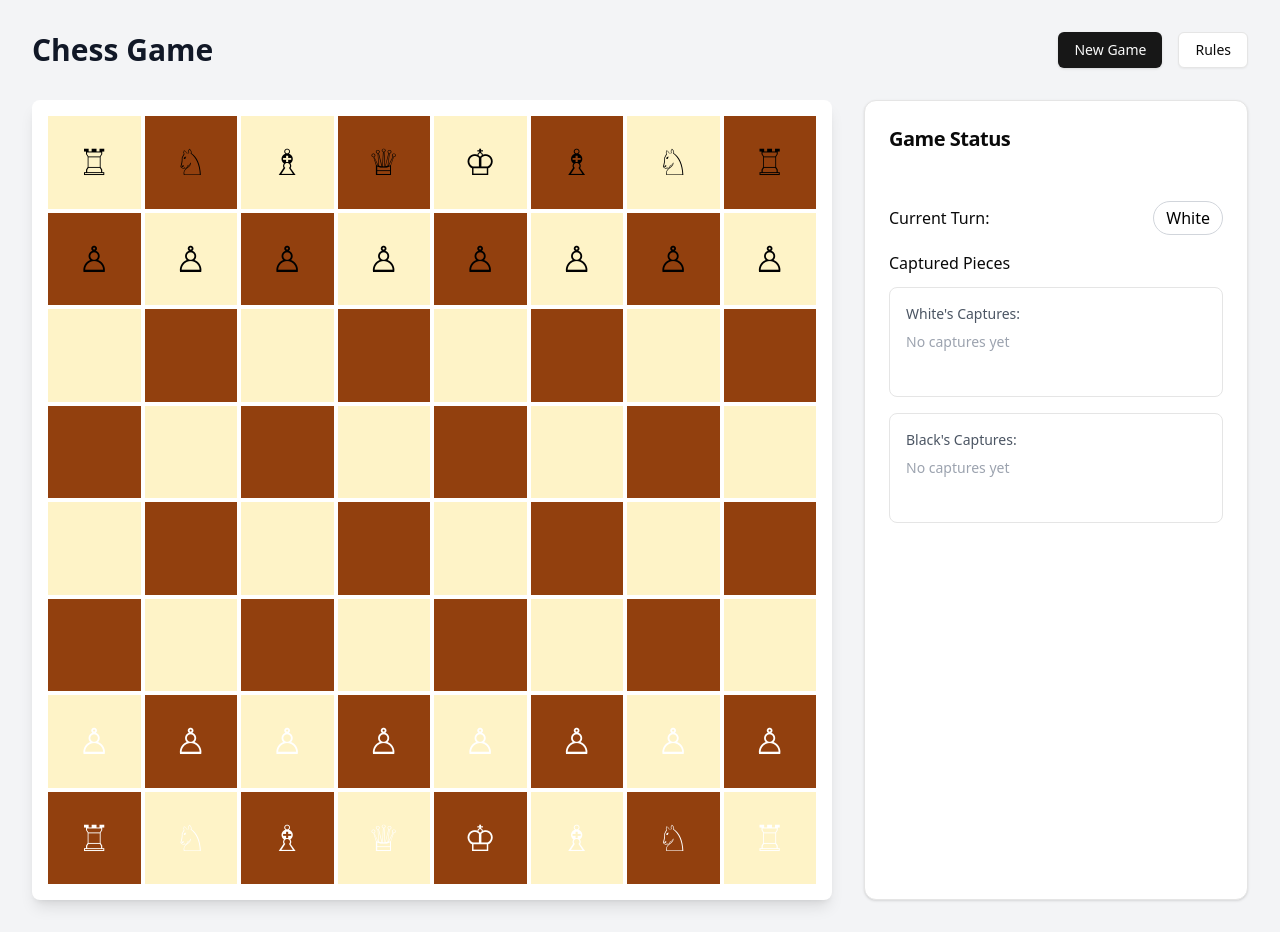
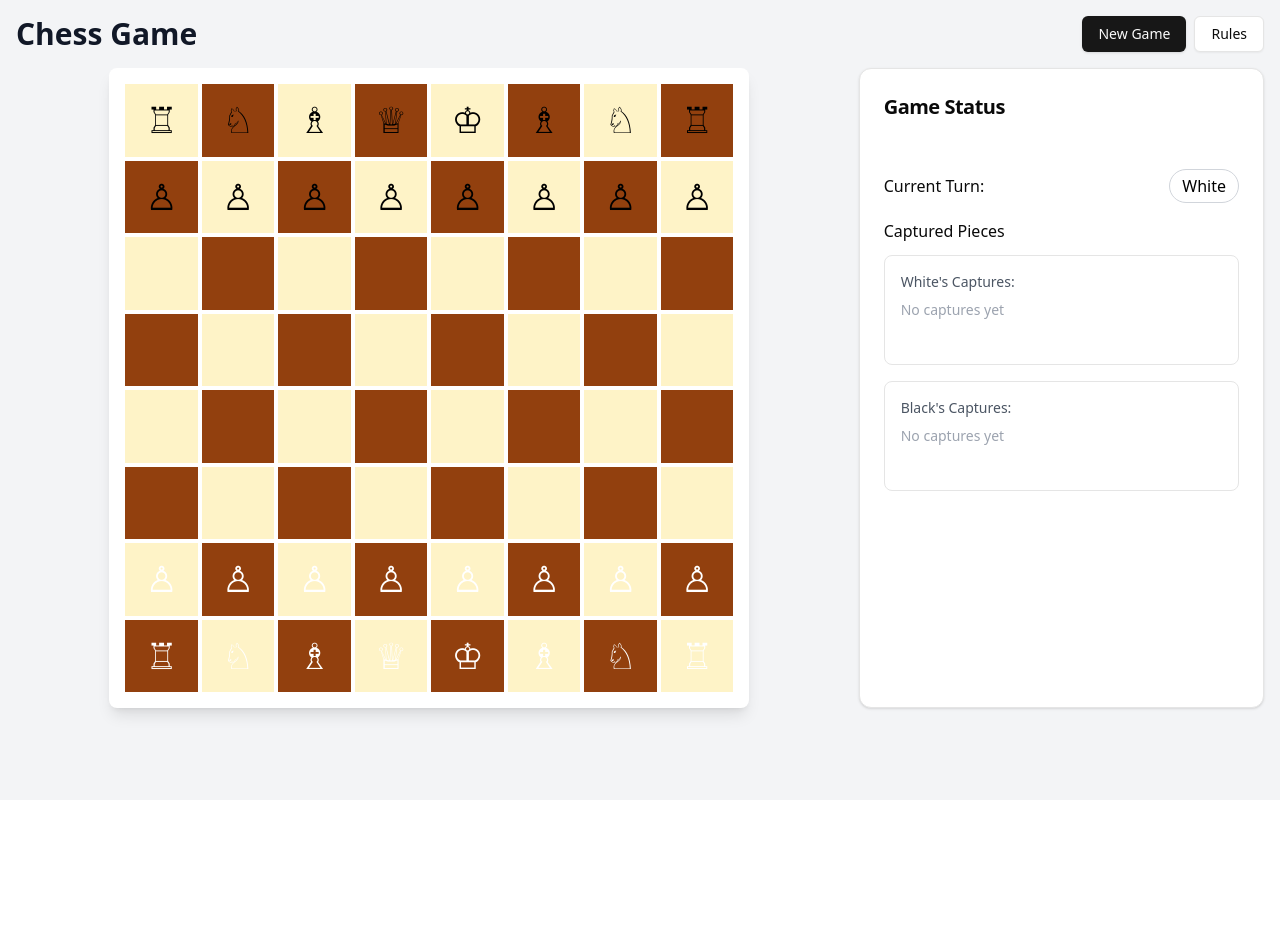
Before and after one commit to rahuljassal/Chess-Game, a React (Vite) app: page / in a window 1280 px wide. After the commit the page ends 800 px from the top, so only its background shows below. Built offline with nearby package versions, Linux system fonts and the light colour scheme.

Commit message:
REF : refactored the css for chessboard

```diff
--- a/src/App.jsx
+++ b/src/App.jsx
@@ -28,35 +28,29 @@ function App() {
   };
 
   const handleCapture = (capturedPiece, capturedBy) => {
-    setGameState((prevState) => {
-      const newState = {
-        ...prevState,
-        capturedPieces: {
-          ...prevState.capturedPieces,
-          [capturedBy]: [
-            ...prevState.capturedPieces[capturedBy],
-            capturedPiece,
-          ],
-        },
-      };
-      return newState;
-    });
+    setGameState((prevState) => ({
+      ...prevState,
+      capturedPieces: {
+        ...prevState.capturedPieces,
+        [capturedBy]: [...prevState.capturedPieces[capturedBy], capturedPiece],
+      },
+    }));
   };
 
   return (
-    <div className="min-h-screen bg-gray-100 p-4 sm:p-6 md:p-8">
+    <div className="min-h-screen bg-gray-100 p-4">
       <div className="max-w-7xl mx-auto">
-        <div className="mb-4 sm:mb-6 md:mb-8 flex flex-col sm:flex-row justify-between items-center gap-4 sm:gap-0">
+        <div className="mb-4 flex flex-col sm:flex-row justify-between items-center gap-4 sm:gap-0">
           <h1 className="text-2xl sm:text-3xl font-bold text-gray-900">
             Chess Game
           </h1>
-          <div className="flex gap-2 sm:gap-4">
+          <div className="flex gap-2">
             <Button onClick={handleNewGame}>New Game</Button>
             <RulesModal />
           </div>
         </div>
 
-        <div className="grid grid-cols-1 lg:grid-cols-3 gap-4 sm:gap-6 md:gap-8">
+        <div className="grid grid-cols-1 lg:grid-cols-3 gap-4">
           <div className="lg:col-span-2">
             <Chessboard
               gameState={gameState}
--- a/src/components/Chessboard.jsx
+++ b/src/components/Chessboard.jsx
@@ -4,7 +4,6 @@ import { getValidMoves } from "../utils/moveValidation";
 function Chessboard({ gameState, setGameState, onCapture }) {
   const [board, setBoard] = React.useState(initializeBoard());
   const [validMoves, setValidMoves] = React.useState([]);
-  const [boardSize, setBoardSize] = React.useState(0);
   const boardRef = React.useRef(null);
   function initializeBoard() {
     const initialBoard = Array(8)
@@ -94,6 +93,7 @@ function Chessboard({ gameState, setGameState, onCapture }) {
   };
 
   return (
+    <div className="w-full max-w-[80vh] mx-auto">
       <div className="aspect-square bg-white rounded-lg shadow-lg p-4">
         <div className="grid grid-cols-8 gap-1 h-full">
           {board.map((row, rowIndex) =>
@@ -120,7 +120,7 @@ function Chessboard({ gameState, setGameState, onCapture }) {
                 >
                   {piece && (
                     <div
-                    className={`text-4xl ${
+                      className={`text-2xl sm:text-3xl md:text-4xl ${
                         piece.color === "white" ? "text-white" : "text-black"
                       }`}
                     >
@@ -131,6 +131,7 @@ function Chessboard({ gameState, setGameState, onCapture }) {
               );
             })
           )}
+        </div>
       </div>
     </div>
   );
```
Lines whose indentation alone changed are shown as unchanged.
